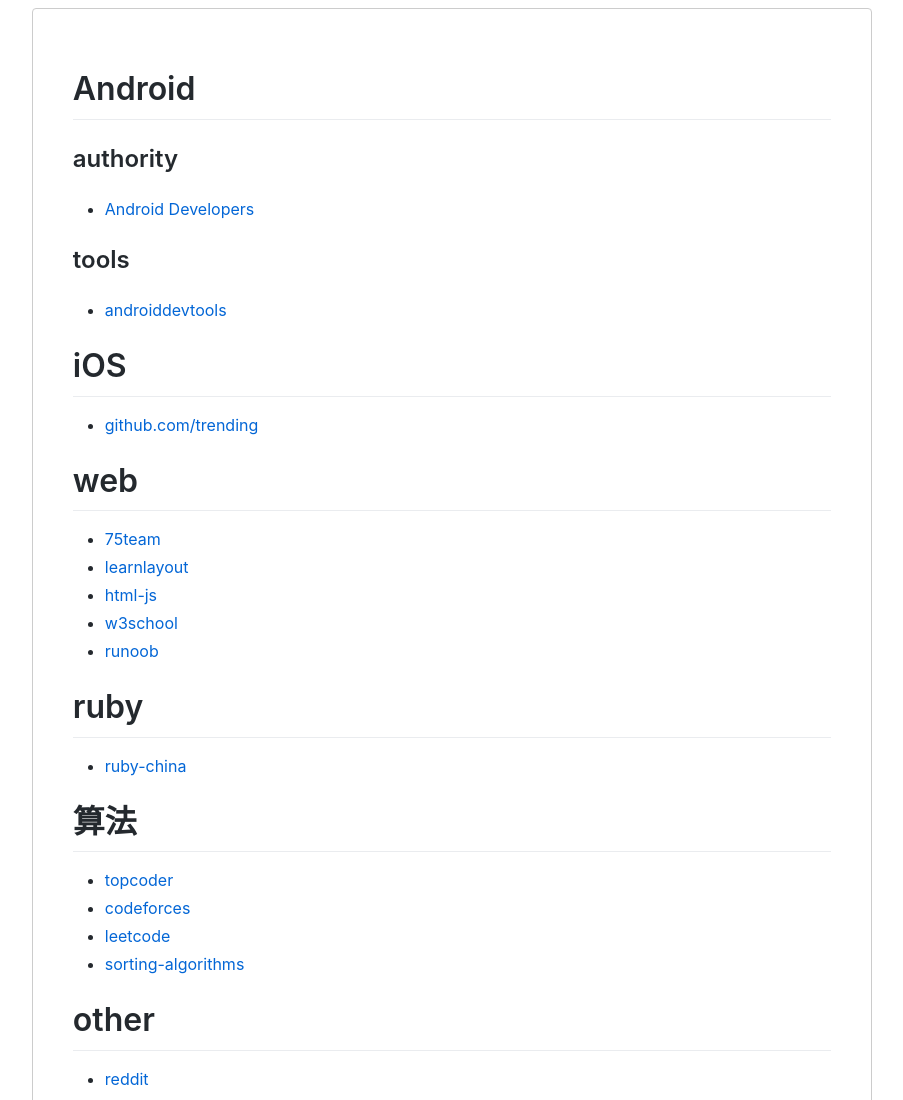
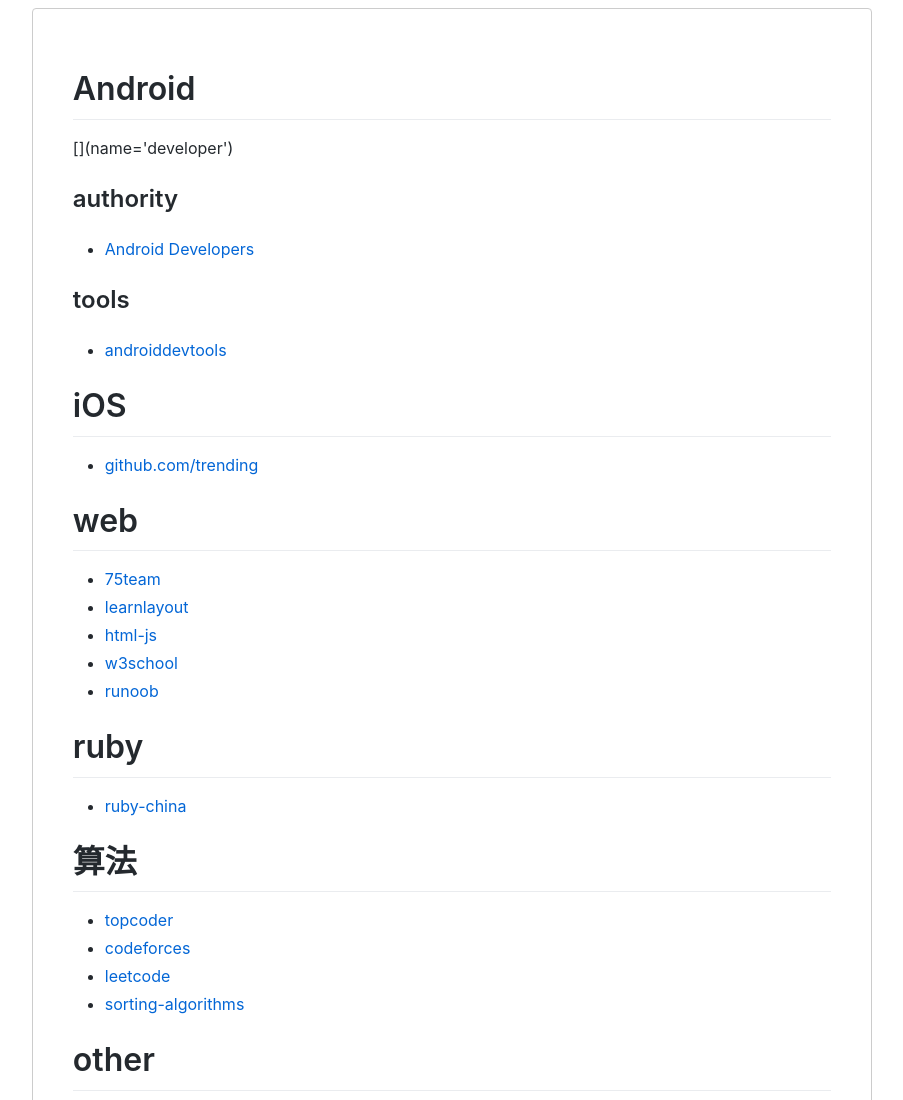
Before and after one commit to andyiac/42gate.com, a plain HTML site: page developer/index.html in a window 1280 px wide. Shown: the top 1100 px of the page, without its empty margins (188-1091 px from the left). Drawn offline with Linux system fonts and the light colour scheme.

Commit message:
fix build

```diff
--- a/developer/index.html
+++ b/developer/index.html
@@ -10,6 +10,8 @@
     <body>
         <div class="markdown-body">
 <h1>Android</h1>
+
+<p>[](name=&#39;developer&#39;)</p>
 
 <h2>authority</h2>
 
```
Also changed, not shown: index.html (+2 -0 lines), 5 other files.
